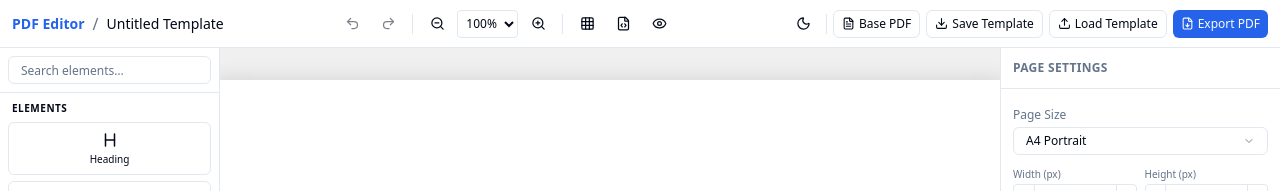
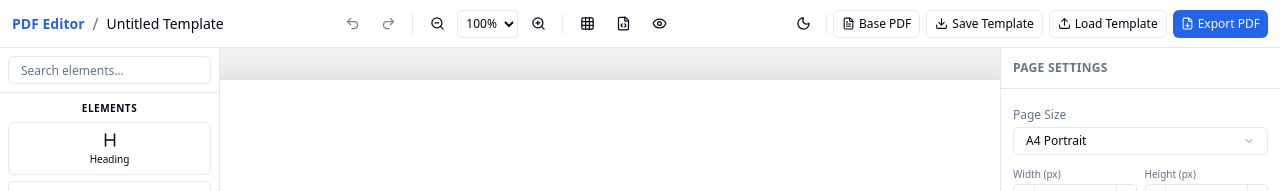
Before and after one commit to pawankp550/native-pdf, a React (Vite) app: page / in a window 1280 px wide. Shown: the top 191 px of the page. Built offline with nearby package versions, Linux system fonts and the light colour scheme; a web font is replaced by a local one.

Commit message:
update title

```diff
--- a/src/components/pdf-editor/LeftPanel.tsx
+++ b/src/components/pdf-editor/LeftPanel.tsx
@@ -115,7 +115,7 @@ export const LeftPanel = React.memo(() => {
       <div className="p-2 flex flex-col gap-3">
         {filteredItems.length > 0 && (
           <div>
-            <p className="text-[10px] font-bold uppercase tracking-wider text-foreground mb-1.5 px-1">
+            <p className="text-[10px] font-bold uppercase tracking-wider text-foreground mb-1.5 px-1 flex justify-center">
               Elements
             </p>
             <div className="grid grid-cols-1 gap-1.5">
@@ -129,7 +129,7 @@ export const LeftPanel = React.memo(() => {
         {filteredIcons.length > 0 && (
           <div>
             {filteredItems.length > 0 && <Separator className="mb-2" />}
-            <p className="text-[10px] font-bold uppercase tracking-wider text-foreground mb-1.5 px-1">
+            <p className="text-[10px] font-bold uppercase tracking-wider text-foreground mb-1.5 px-1 flex justify-center">
               Icons
             </p>
             <IconGrid icons={filteredIcons} />
```
